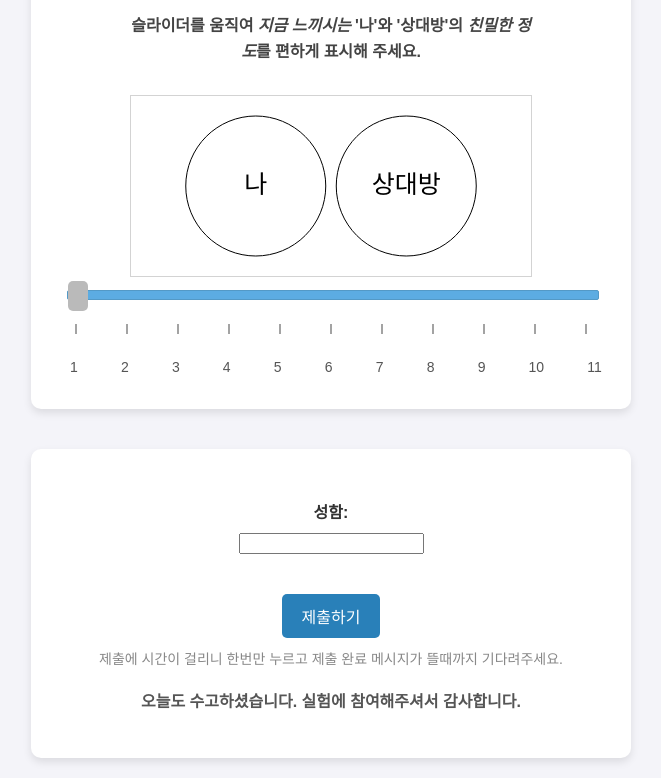
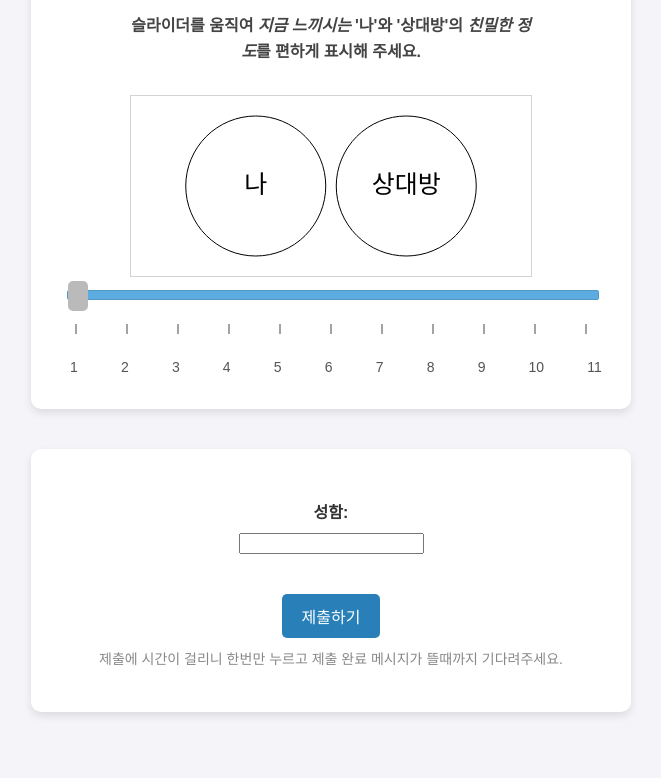
Before and after one commit to MISEO30/IOS-11-internet-survey, a plain HTML site: page index.html in a window 1280 px wide. Shown: the part 496-1274 px from the top of the page, without its empty margins (309-970 px from the left). After the commit the page ends 1228 px from the top, so only its background shows below. Drawn offline with Linux system fonts and the light colour scheme.

Commit message:
Update index.html

```diff
--- a/index.html
+++ b/index.html
@@ -228,7 +228,6 @@ label {
     <div style="text-align: center;">
         <button class="submit-button" onclick="submitScore()">제출하기</button>
         <p style="font-size: 14px; color: #888; margin-top: 10px;">제출에 시간이 걸리니 한번만 누르고 제출 완료 메시지가 뜰때까지 기다려주세요.</p>
-        <p style="font-size: 16px; font-weight: bold; color: #555; margin-top: 20px;">오늘도 수고하셨습니다. 실험에 참여해주셔서 감사합니다.</p>
     </div>
 </div>
 
```
